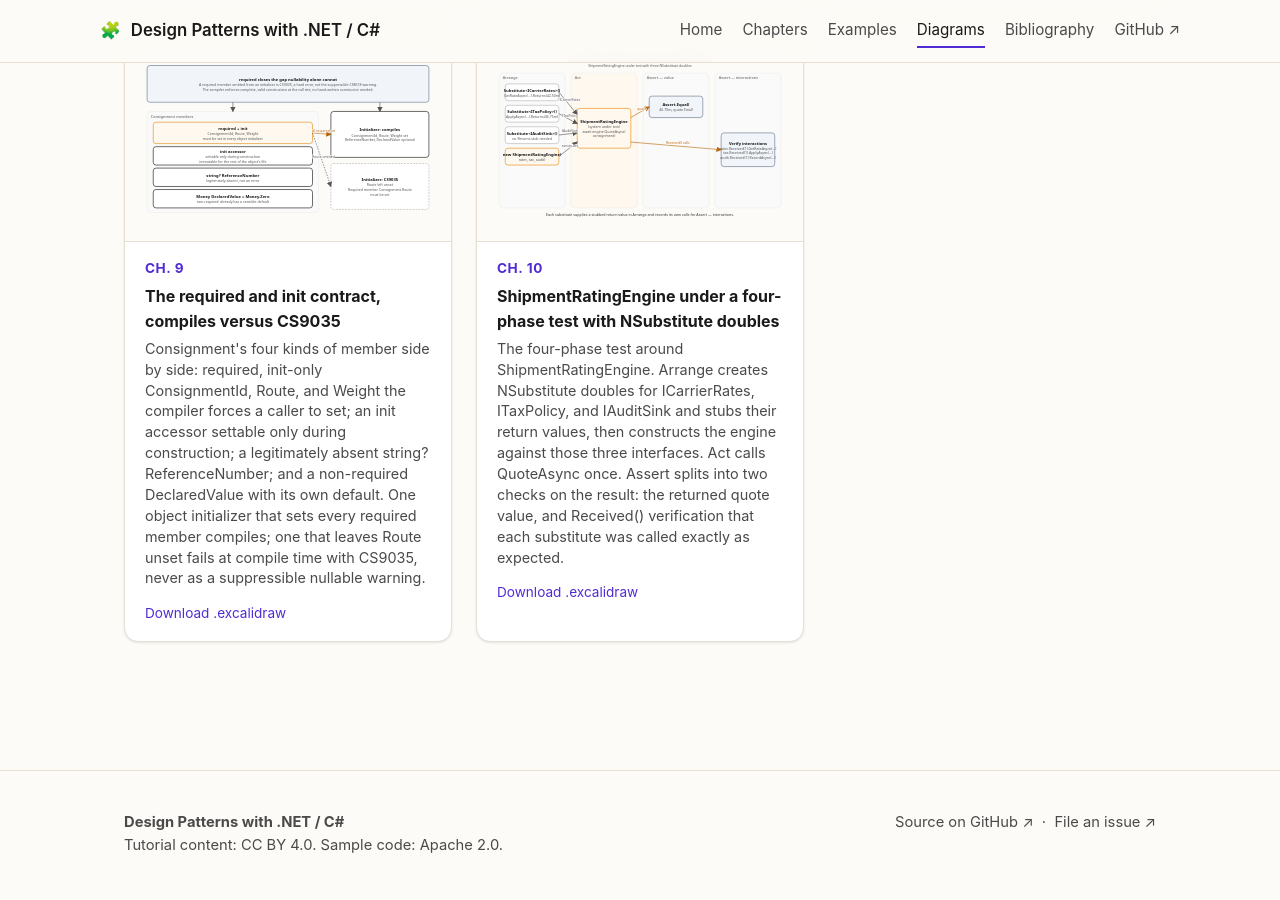
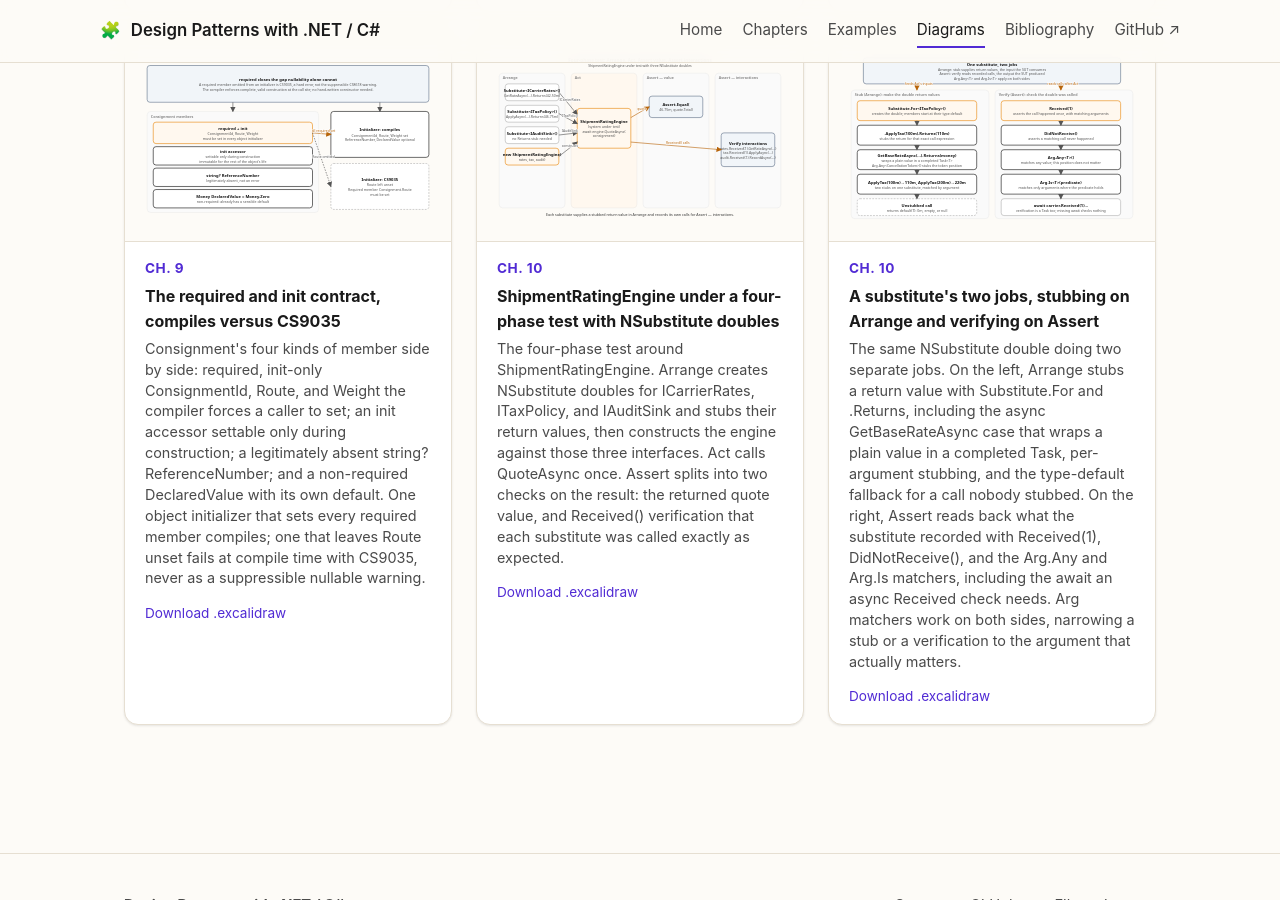
Before and after one commit to patterncatalyst/csharp-design-patterns, a Jekyll site: the page built from diagrams.html, in a window 1280 px wide and 900 px high, scrolled down 3392 px. Built offline with Jekyll 4.4.1, drawn with Linux system fonts in a browser that asks for light colours.

Commit message:
docs(r05): ch10 density figure — stub vs verify

```diff
--- a/_data/diagrams.yml
+++ b/_data/diagrams.yml
@@ -183,3 +183,17 @@
     three interfaces. Act calls QuoteAsync once. Assert splits into two
     checks on the result: the returned quote value, and Received()
     verification that each substitute was called exactly as expected.
+
+- name: 10-nsubstitute-stub-vs-verify
+  section: "Ch. 10"
+  title: A substitute's two jobs, stubbing on Arrange and verifying on Assert
+  caption: >-
+    The same NSubstitute double doing two separate jobs. On the left, Arrange
+    stubs a return value with Substitute.For and .Returns, including the
+    async GetBaseRateAsync case that wraps a plain value in a completed
+    Task, per-argument stubbing, and the type-default fallback for a call
+    nobody stubbed. On the right, Assert reads back what the substitute
+    recorded with Received(1), DidNotReceive(), and the Arg.Any and Arg.Is
+    matchers, including the await an async Received check needs. Arg
+    matchers work on both sides, narrowing a stub or a verification to the
+    argument that actually matters.
```
Also changed, not shown: _docs/10-testing-with-xunit-and-nsubstitute.md (+2 -0 lines), diagrams/10-nsubstitute-stub-vs-verify.svg (added), 1 other file.
